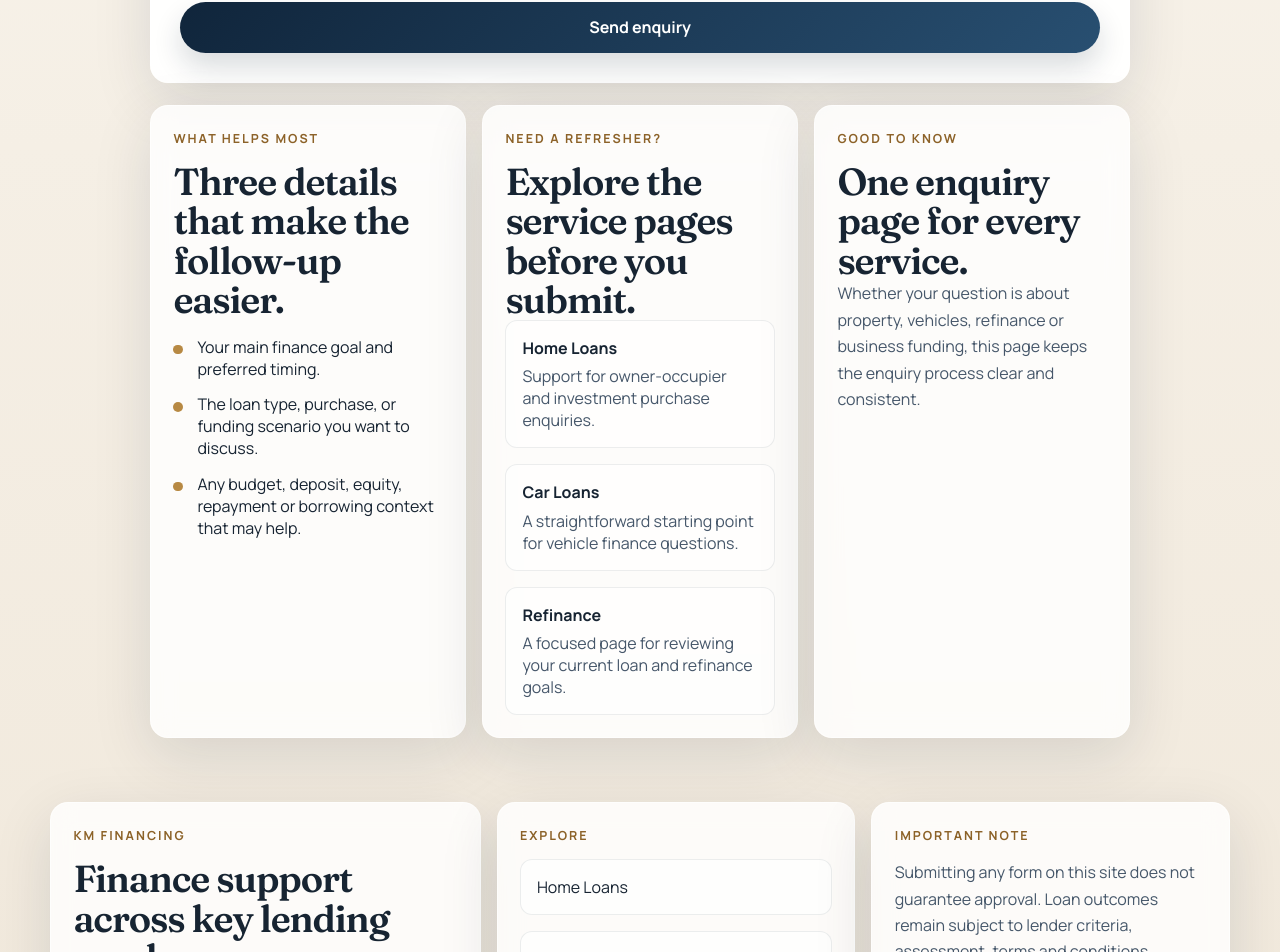
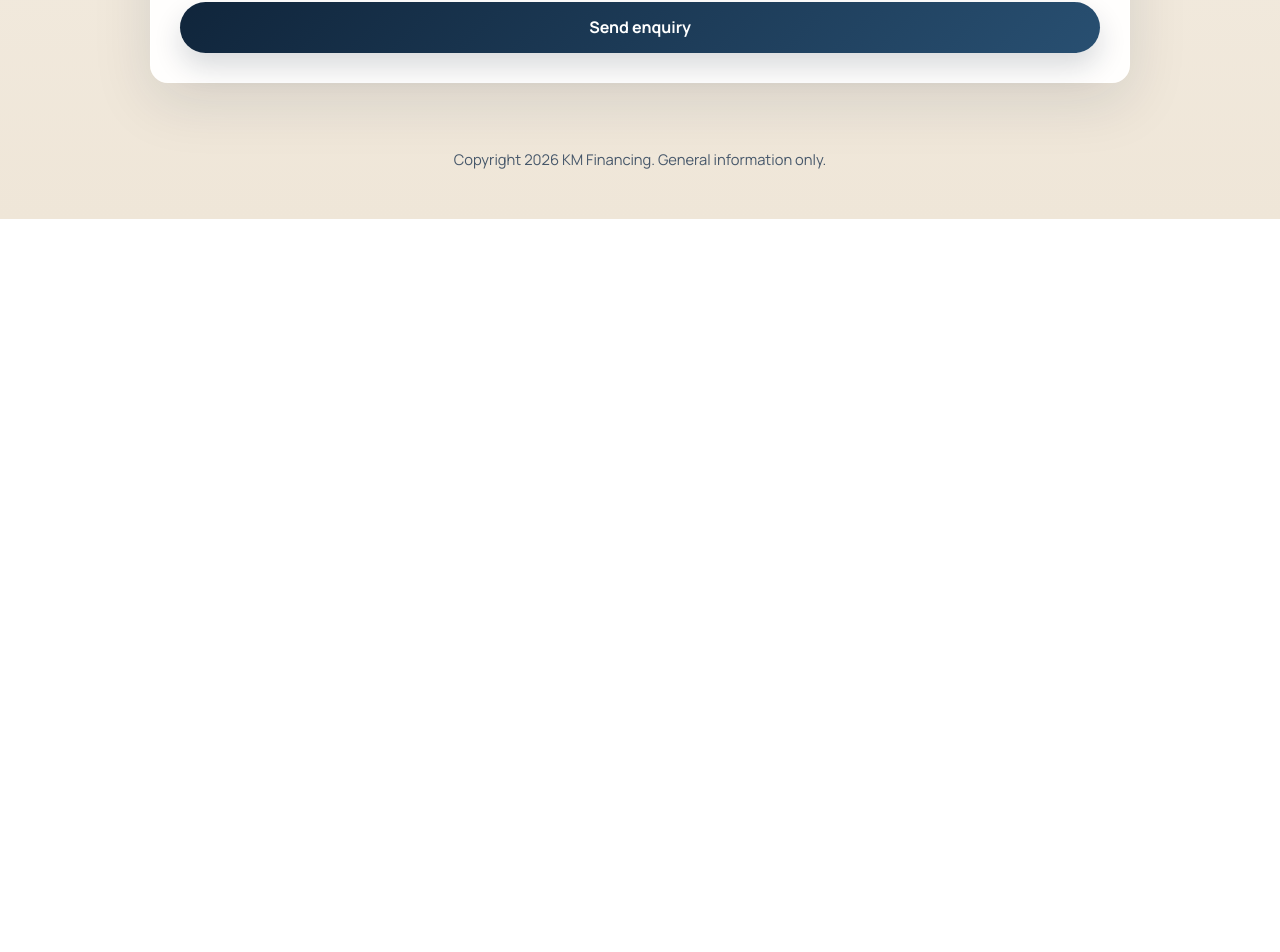
Before and after one commit to bigkdddddddd/Home-loan-website-new, a Next.js app: page /enquiry in a window 1280 px wide. Shown: the part 1276-2228 px from the top of the page. After the commit the page ends 1495 px from the top, so only its background shows below. Built offline with nearby package versions, Linux system fonts and the light colour scheme.

Commit message:
Simplify enquiry page footer

```diff
--- a/app/enquiry/page.tsx
+++ b/app/enquiry/page.tsx
@@ -1,5 +1,4 @@
 import type { Metadata } from "next";
-import Link from "next/link";
 
 import { EnquiryForm } from "@/components/forms/EnquiryForm";
 import { ENQUIRY_TYPES, type LeadEnquiryInput } from "@/lib/enquiry-schema";
@@ -52,9 +51,6 @@ export default async function EnquiryPage({ searchParams }: EnquiryPageProps) {
   const sourcePage = sanitizeSourcePage(
     getSingleValue(params.source) ?? fallbackSourcePage,
   );
-  const relatedPages = journeyPages
-    .filter((page) => page.slug !== matchingJourney?.slug)
-    .slice(0, 3);
   const activeEnquiryLabel = defaultEnquiryType ?? "General enquiry";
 
   return (
@@ -127,41 +123,6 @@ export default async function EnquiryPage({ searchParams }: EnquiryPageProps) {
           submitLabel="Send enquiry"
         />
       </section>
-
-      <section className="enquiry-page__support">
-        <article className="panel">
-          <p className="eyebrow">What helps most</p>
-          <h2>Three details that make the follow-up easier.</h2>
-          <ul className="checklist">
-            <li>Your main finance goal and preferred timing.</li>
-            <li>The loan type, purchase, or funding scenario you want to discuss.</li>
-            <li>Any budget, deposit, equity, repayment or borrowing context that may help.</li>
-          </ul>
-        </article>
-
-        <article className="panel">
-          <p className="eyebrow">Need a refresher?</p>
-          <h2>Explore the service pages before you submit.</h2>
-          <div className="related-links">
-            {relatedPages.map((page) => (
-              <Link key={page.slug} href={`/${page.slug}`}>
-                <strong>{page.label}</strong>
-                <span>{page.teaser}</span>
-              </Link>
-            ))}
-          </div>
-        </article>
-
-        <article className="panel">
-          <p className="eyebrow">Good to know</p>
-          <h2>One enquiry page for every service.</h2>
-          <p>
-            Whether your question is about property, vehicles, refinance or
-            business funding, this page keeps the enquiry process clear and
-            consistent.
-          </p>
-        </article>
-      </section>
     </div>
   );
 }
--- a/app/globals.css
+++ b/app/globals.css
@@ -459,6 +459,12 @@ ul {
   gap: 1rem;
 }
 
+.site-footer--minimal {
+  width: min(calc(100% - 2rem), 980px);
+  margin-top: 0;
+  align-items: center;
+}
+
 .footer-meta {
   text-align: center;
   font-size: 0.92rem;
@@ -563,12 +569,6 @@ ul {
 .enquiry-page__form-section .button {
   width: 100%;
   min-height: 3.2rem;
-}
-
-.enquiry-page__support {
-  display: grid;
-  grid-template-columns: repeat(3, minmax(0, 1fr));
-  gap: 1rem;
 }
 
 .empty-state {
@@ -717,8 +717,7 @@ ul {
     position: static;
   }
 
-  .enquiry-page__guide,
-  .enquiry-page__support {
+  .enquiry-page__guide {
     grid-template-columns: 1fr;
   }
 
--- a/app/layout.tsx
+++ b/app/layout.tsx
@@ -3,7 +3,8 @@ import { Fraunces, Manrope } from "next/font/google";
 import Link from "next/link";
 import type { ReactNode } from "react";
 
-import { journeyPages, primaryNav } from "@/lib/site-content";
+import { SiteFooter } from "@/components/layout/SiteFooter";
+import { primaryNav } from "@/lib/site-content";
 
 import "./globals.css";
 
@@ -29,8 +30,6 @@ export const metadata: Metadata = {
 };
 
 export default function RootLayout({ children }: { children: ReactNode }) {
-  const currentYear = new Date().getFullYear();
-
   return (
     <html lang="en">
       <body className={`${body.variable} ${display.variable}`}>
@@ -62,47 +61,7 @@ export default function RootLayout({ children }: { children: ReactNode }) {
           </header>
 
           <main className="site-main">{children}</main>
-
-          <footer className="site-footer">
-            <div className="footer-grid">
-              <div className="panel">
-                <p className="eyebrow">KM Financing</p>
-                <h2>Finance support across key lending needs.</h2>
-                <p>
-                  Explore home loans, car loans, refinance, first-home buyer
-                  guidance, asset finance and business lending through one clear
-                  enquiry path.
-                </p>
-              </div>
-
-              <div className="panel">
-                <p className="eyebrow">Explore</p>
-                <div className="footer-links">
-                  {journeyPages.map((page) => (
-                    <Link key={page.slug} href={`/${page.slug}`}>
-                      {page.label}
-                    </Link>
-                  ))}
-                </div>
-              </div>
-
-              <div className="panel">
-                <p className="eyebrow">Important note</p>
-                <p>
-                  Submitting any form on this site does not guarantee approval.
-                  Loan outcomes remain subject to lender criteria, assessment,
-                  terms and conditions.
-                </p>
-                <Link className="text-link" href="/enquiry">
-                  Open the enquiry page
-                </Link>
-              </div>
-            </div>
-
-            <p className="footer-meta">
-              Copyright {currentYear} KM Financing. General information only.
-            </p>
-          </footer>
+          <SiteFooter />
         </div>
       </body>
     </html>
--- /dev/null
+++ b/components/layout/SiteFooter.tsx
@@ -0,0 +1,65 @@
+"use client";
+
+import Link from "next/link";
+import { usePathname } from "next/navigation";
+
+import { journeyPages } from "@/lib/site-content";
+
+export function SiteFooter() {
+  const pathname = usePathname();
+  const currentYear = new Date().getFullYear();
+  const isEnquiryPage = pathname === "/enquiry";
+
+  if (isEnquiryPage) {
+    return (
+      <footer className="site-footer site-footer--minimal">
+        <p className="footer-meta">
+          Copyright {currentYear} KM Financing. General information only.
+        </p>
+      </footer>
+    );
+  }
+
+  return (
+    <footer className="site-footer">
+      <div className="footer-grid">
+        <div className="panel">
+          <p className="eyebrow">KM Financing</p>
+          <h2>Finance support across key lending needs.</h2>
+          <p>
+            Explore home loans, car loans, refinance, first-home buyer
+            guidance, asset finance and business lending through one clear
+            enquiry path.
+          </p>
+        </div>
+
+        <div className="panel">
+          <p className="eyebrow">Explore</p>
+          <div className="footer-links">
+            {journeyPages.map((page) => (
+              <Link key={page.slug} href={`/${page.slug}`}>
+                {page.label}
+              </Link>
+            ))}
+          </div>
+        </div>
+
+        <div className="panel">
+          <p className="eyebrow">Important note</p>
+          <p>
+            Submitting any form on this site does not guarantee approval. Loan
+            outcomes remain subject to lender criteria, assessment, terms and
+            conditions.
+          </p>
+          <Link className="text-link" href="/enquiry">
+            Open the enquiry page
+          </Link>
+        </div>
+      </div>
+
+      <p className="footer-meta">
+        Copyright {currentYear} KM Financing. General information only.
+      </p>
+    </footer>
+  );
+}
```
